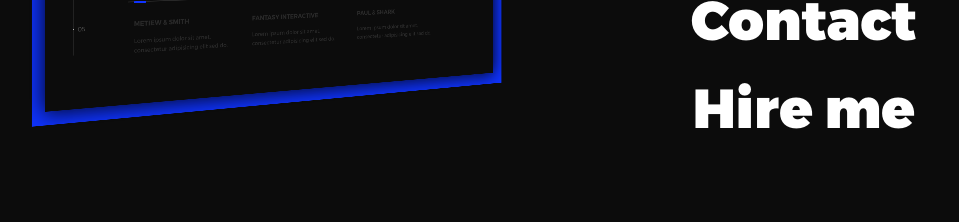
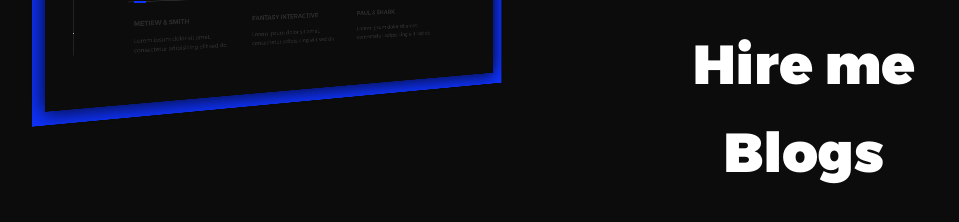
Before and after one commit to subedi-samrat/Website-portfolio-samrat, a plain HTML site: page index.html in a window 1280 px wide. Both pictures are taken after a click on the element 1191 px from the left and 35 px from the top of the page. Shown: the part 470-692 px from the top of the page, without its empty margins (13-972 px from the left). Drawn offline with nearby package versions, Linux system fonts and the light colour scheme.

Commit message:
added Blogs section to the site

```diff
--- a/index.html
+++ b/index.html
@@ -42,6 +42,7 @@
             <li><span>About</span></li>
             <li><span>Contact</span></li>
             <li><span>Hire me</span></li>
+            <li><span>Blogs</span></li>
           </ul>
         </nav>
         <ul class="l-main-content main-content">
@@ -269,6 +270,7 @@
     <li>About</li>
     <li>Contact</li>
     <li>Hire me</li>
+    <li>Blogs</li>
   </ul>
 </div>
 
```
